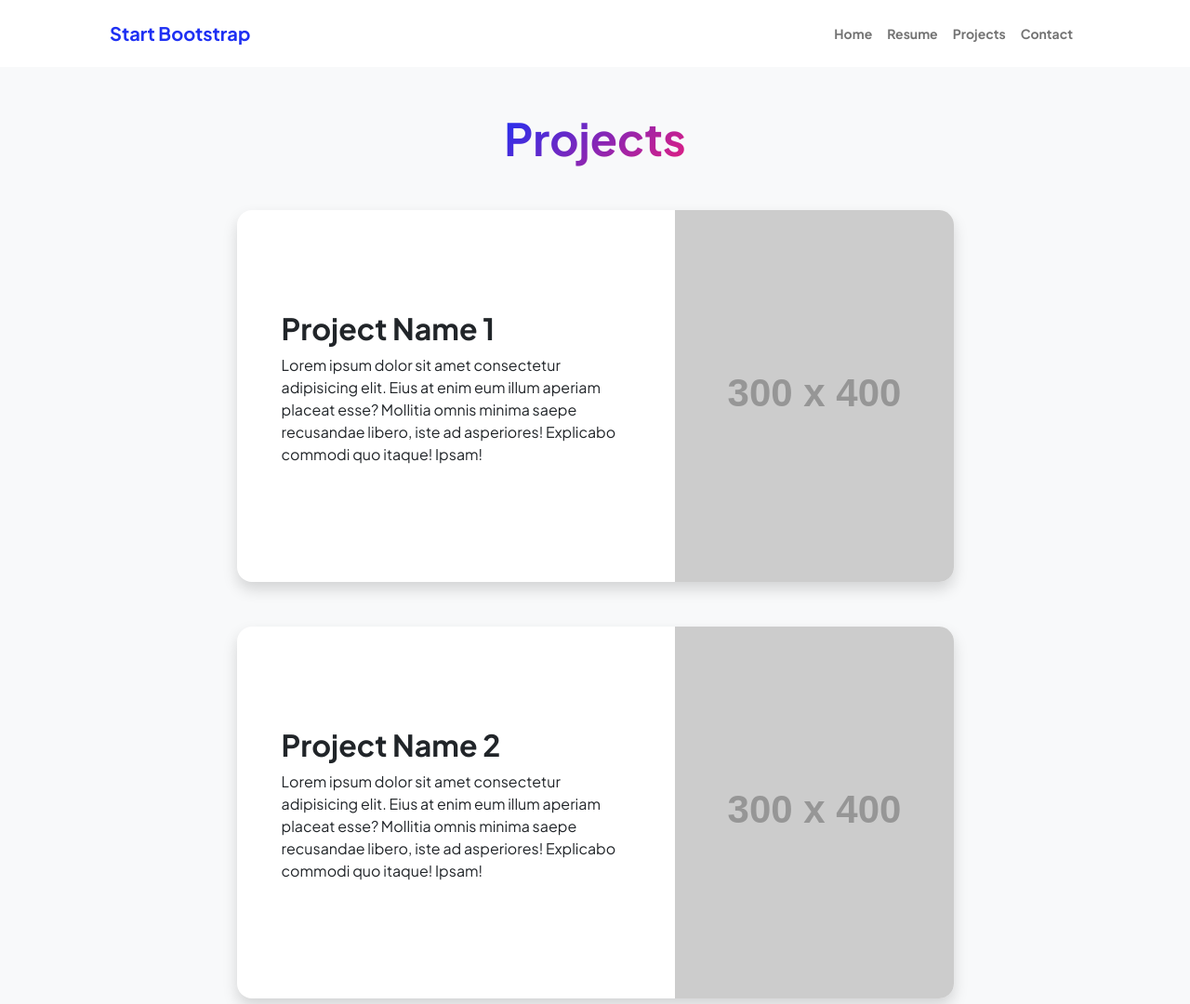
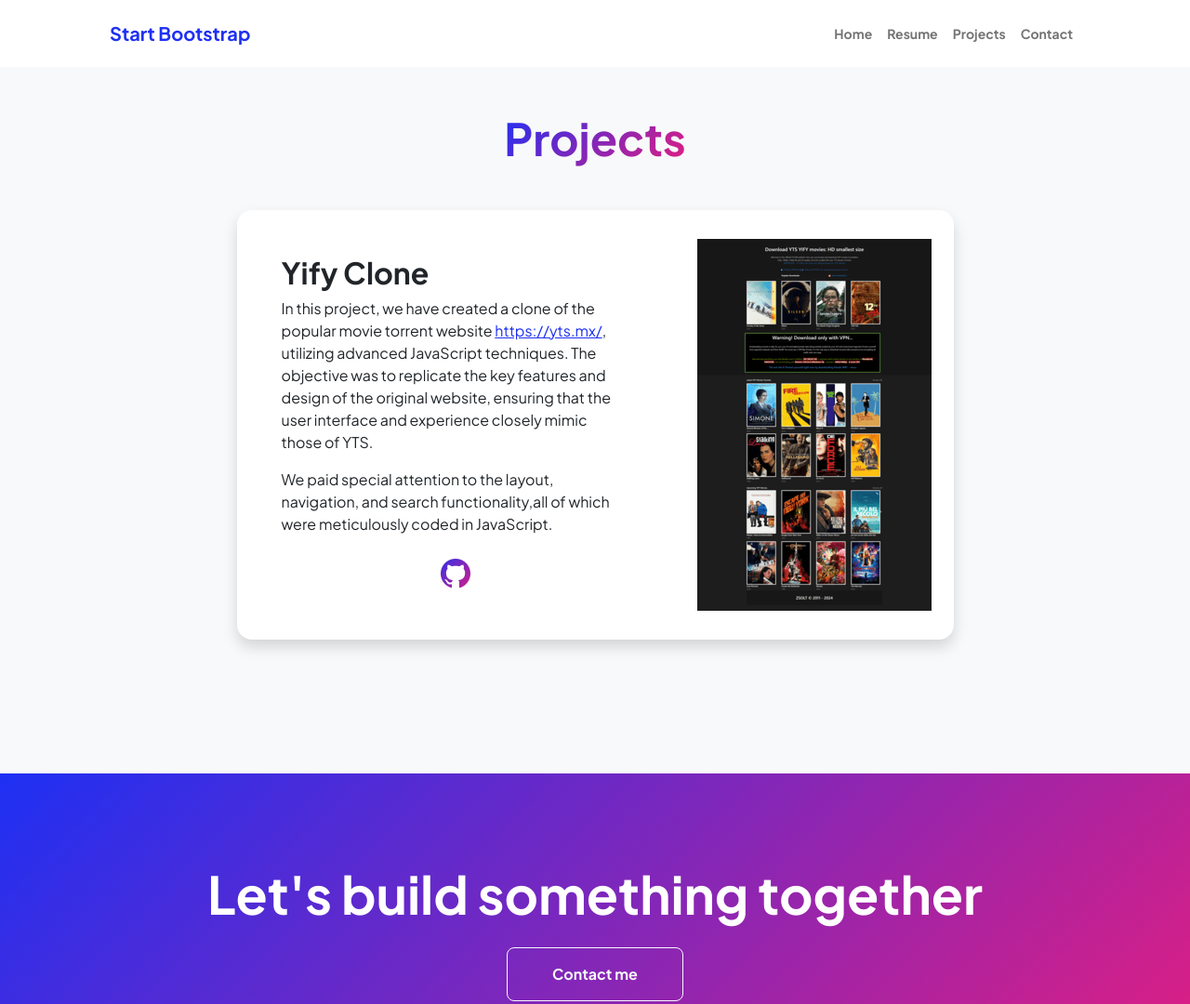
Before and after one commit to Zsolt68/Zsolt-Portfolio, a plain HTML site: page projects.html in a window 1280 px wide. Shown: the top 1080 px of the page at 93% size. Drawn offline with nearby package versions, Linux system fonts and the light colour scheme; placeholder pictures from the web are drawn by us.

Commit message:
Add project_1.png

```diff
--- a/projects.html
+++ b/projects.html
@@ -1,5 +1,6 @@
 <!DOCTYPE html>
 <html lang="en">
+
 <head>
     <meta charset="utf-8" />
     <meta name="viewport" content="width=device-width, initial-scale=1, shrink-to-fit=no" />
@@ -11,19 +12,26 @@
     <!-- Custom Google font-->
     <link rel="preconnect" href="https://fonts.googleapis.com" />
     <link rel="preconnect" href="https://fonts.gstatic.com" crossorigin />
-        <link href="https://fonts.googleapis.com/css2?family=Plus+Jakarta+Sans:wght@100;200;300;400;500;600;700;800;900&amp;display=swap" rel="stylesheet" />
+    <link
+        href="https://fonts.googleapis.com/css2?family=Plus+Jakarta+Sans:wght@100;200;300;400;500;600;700;800;900&amp;display=swap"
+        rel="stylesheet" />
     <!-- Bootstrap icons-->
     <link href="https://cdn.jsdelivr.net/npm/bootstrap-icons@1.8.1/font/bootstrap-icons.css" rel="stylesheet" />
     <!-- Core theme CSS (includes Bootstrap)-->
     <link href="css/styles.css" rel="stylesheet" />
 </head>
+
 <body class="d-flex flex-column h-100 bg-light">
     <main class="flex-shrink-0">
         <!-- Navigation-->
         <nav class="navbar navbar-expand-lg navbar-light bg-white py-3">
             <div class="container px-5">
-                    <a class="navbar-brand" href="index.html"><span class="fw-bolder text-primary">Start Bootstrap</span></a>
-                    <button class="navbar-toggler" type="button" data-bs-toggle="collapse" data-bs-target="#navbarSupportedContent" aria-controls="navbarSupportedContent" aria-expanded="false" aria-label="Toggle navigation"><span class="navbar-toggler-icon"></span></button>
+                <a class="navbar-brand" href="index.html"><span class="fw-bolder text-primary">Start
+                        Bootstrap</span></a>
+                <button class="navbar-toggler" type="button" data-bs-toggle="collapse"
+                    data-bs-target="#navbarSupportedContent" aria-controls="navbarSupportedContent"
+                    aria-expanded="false" aria-label="Toggle navigation"><span
+                        class="navbar-toggler-icon"></span></button>
                 <div class="collapse navbar-collapse" id="navbarSupportedContent">
                     <ul class="navbar-nav ms-auto mb-2 mb-lg-0 small fw-bolder">
                         <li class="nav-item"><a class="nav-link" href="index.html">Home</a></li>
@@ -47,25 +55,41 @@
                             <div class="card-body p-0">
                                 <div class="d-flex align-items-center">
                                     <div class="p-5">
-                                            <h2 class="fw-bolder">Project Name 1</h2>
-                                            <p>Lorem ipsum dolor sit amet consectetur adipisicing elit. Eius at enim eum illum aperiam placeat esse? Mollitia omnis minima saepe recusandae libero, iste ad asperiores! Explicabo commodi quo itaque! Ipsam!</p>
+                                        <h2 class="fw-bolder">Yify Clone</h2>
+                                        <p>In this project, we have created a clone of the popular movie torrent website
+                                            <a target="_blank" href="https://yts.mx/">https://yts.mx/</a>, utilizing advanced JavaScript
+                                            techniques. The objective was
+                                            to replicate the key features and design of the original website, ensuring
+                                            that the user interface and experience closely mimic those of YTS.
+                                        </p>
+                                        <p>We paid special attention to the layout, navigation, and search
+                                            functionality,all of which were meticulously coded in JavaScript. </p>
+                                        <div class="d-flex justify-content-center fs-2 gap-4">
+                                            <a class="text-gradient" target="_blank"
+                                                href="https://github.com/Zsolt68/JavaScript-YIFY"><i
+                                                    class="bi bi-github"></i></a>
                                         </div>
-                                        <img class="img-fluid" src="https://dummyimage.com/300x400/343a40/6c757d" alt="..." />
                                     </div>
+                                    <img class="img-fluid" src="./assets/projects/project_1.png" alt="..." />
+                                </div>
+
                             </div>
                         </div>
                         <!-- Project Card 2-->
-                            <div class="card overflow-hidden shadow rounded-4 border-0">
+                        <!-- <div class="card overflow-hidden shadow rounded-4 border-0">
                             <div class="card-body p-0">
                                 <div class="d-flex align-items-center">
                                     <div class="p-5">
                                         <h2 class="fw-bolder">Project Name 2</h2>
-                                            <p>Lorem ipsum dolor sit amet consectetur adipisicing elit. Eius at enim eum illum aperiam placeat esse? Mollitia omnis minima saepe recusandae libero, iste ad asperiores! Explicabo commodi quo itaque! Ipsam!</p>
+                                        <p>Lorem ipsum dolor sit amet consectetur adipisicing elit. Eius at enim eum
+                                            illum aperiam placeat esse? Mollitia omnis minima saepe recusandae libero,
+                                            iste ad asperiores! Explicabo commodi quo itaque! Ipsam!</p>
                                     </div>
-                                        <img class="img-fluid" src="https://dummyimage.com/300x400/343a40/6c757d" alt="..." />
+                                    <img class="img-fluid" src="https://dummyimage.com/300x400/343a40/6c757d"
+                                        alt="..." />
                                 </div>
                             </div>
-                            </div>
+                        </div> -->
                     </div>
                 </div>
             </div>
@@ -84,7 +108,9 @@
     <footer class="bg-white py-4 mt-auto">
         <div class="container px-5">
             <div class="row align-items-center justify-content-between flex-column flex-sm-row">
-                    <div class="col-auto"><div class="small m-0">Copyright &copy; Your Website 2023</div></div>
+                <div class="col-auto">
+                    <div class="small m-0">Copyright &copy; Your Website 2023</div>
+                </div>
                 <div class="col-auto">
                     <a class="small" href="#!">Privacy</a>
                     <span class="mx-1">&middot;</span>
@@ -100,4 +126,5 @@
     <!-- Core theme JS-->
     <script src="js/scripts.js"></script>
 </body>
+
 </html>
```
Also changed, not shown: assets/projects/project_1.png (added). Lines whose indentation alone changed are shown as unchanged.
